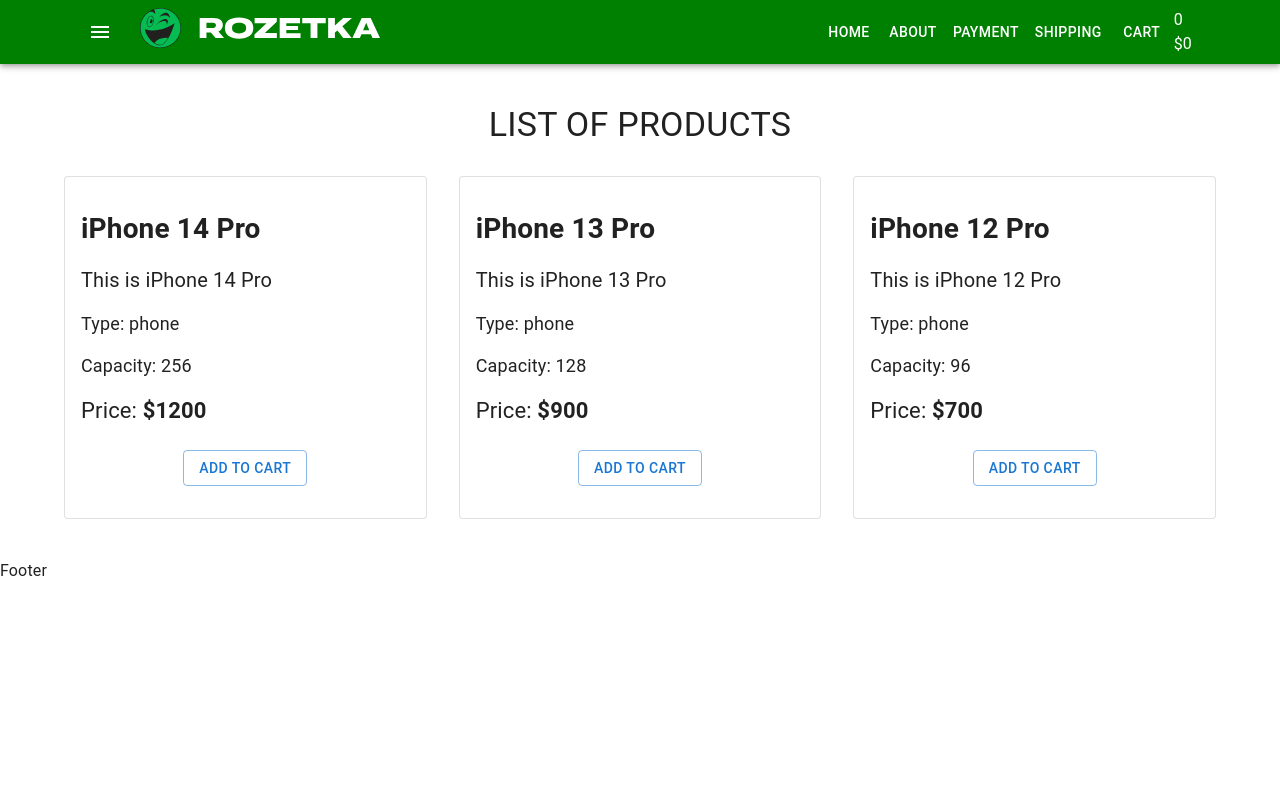
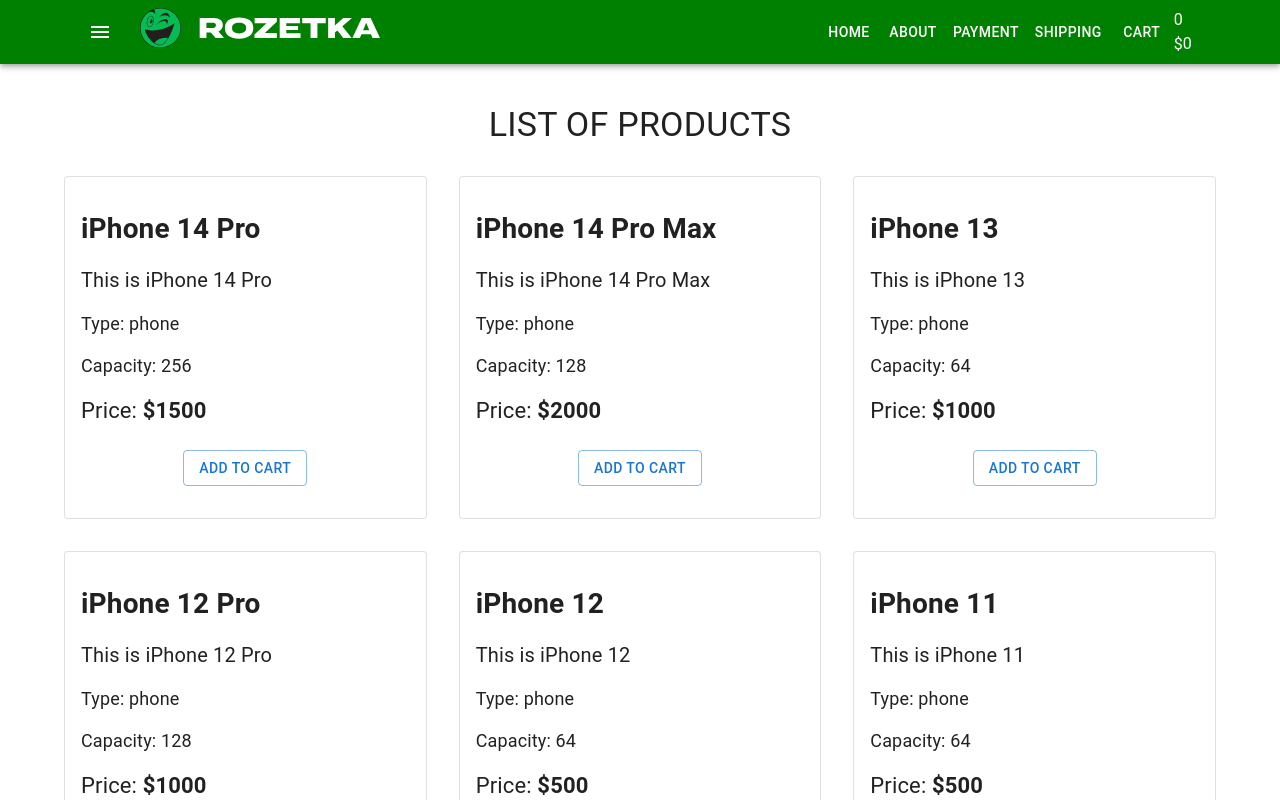
Before and after one commit to MarynaPershyna/29-11-react, a React (Create React App) app: page / in a window 1280 px wide. Shown: the top 800 px of the page. Built offline with nearby package versions, Linux system fonts and the light colour scheme.

Commit message:
добавили список через массив данных(базу данных)

```diff
--- a/src/components/Products/ProductsList.tsx
+++ b/src/components/Products/ProductsList.tsx
@@ -1,4 +1,5 @@
 import { Grid, Typography } from '@mui/material'
+import productsArray from 'utils/productsArray'
 import ProductListItem from './ProductListItem'
 
 type Props = {}
@@ -18,31 +19,18 @@
             </Typography>
 
             <Grid container spacing={4}>
-                <Grid item xs={12} sm={4}>
-                    <ProductListItem
-                        title="iPhone 14 Pro"
-                        description="This is iPhone 14 Pro"
-                        type="phone"
-                        capacity="256"
-                        price={1200}
-                    />
-                </Grid>
-                <Grid item xs={12} sm={4}>
-                    <ProductListItem
-                    title="iPhone 13 Pro"
-                    description='This is iPhone 13 Pro'
-                    type='phone'
-                    capacity='128'
-                    price={900}/>
-                </Grid>
-                <Grid item xs={12} sm={4}>
-                    <ProductListItem
-                    title="iPhone 12 Pro"
-                    description='This is iPhone 12 Pro'
-                    type='phone'
-                    capacity='96'
-                    price={700}/>
-                </Grid>
+                {productsArray.map((product) => (
+                    <Grid item xs={12} sm={4}>
+                        <ProductListItem
+                            title={product.title}
+                            description={product.description}
+                            type={product.type}
+                            capacity={product.capacity}
+                            price={product.price}
+                        />
+                    </Grid>
+                ))}
+
             </Grid>
         </>
     )
```
